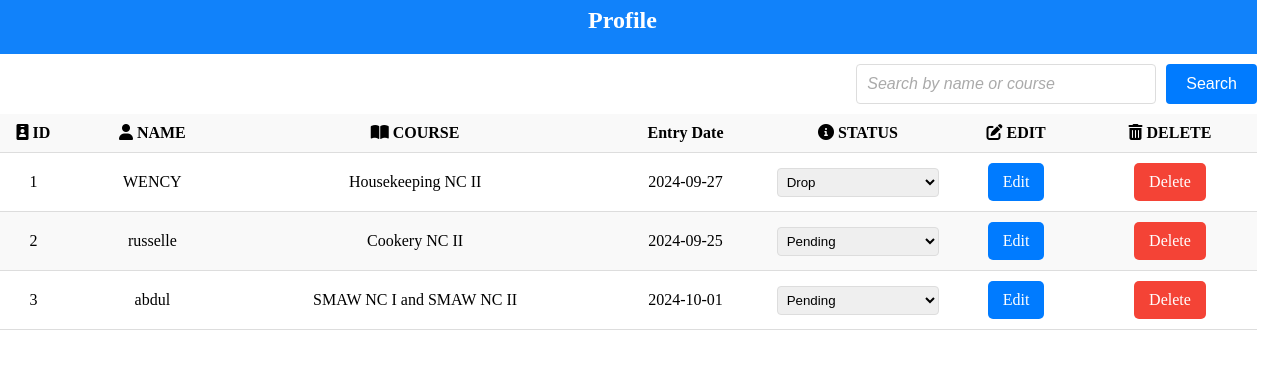
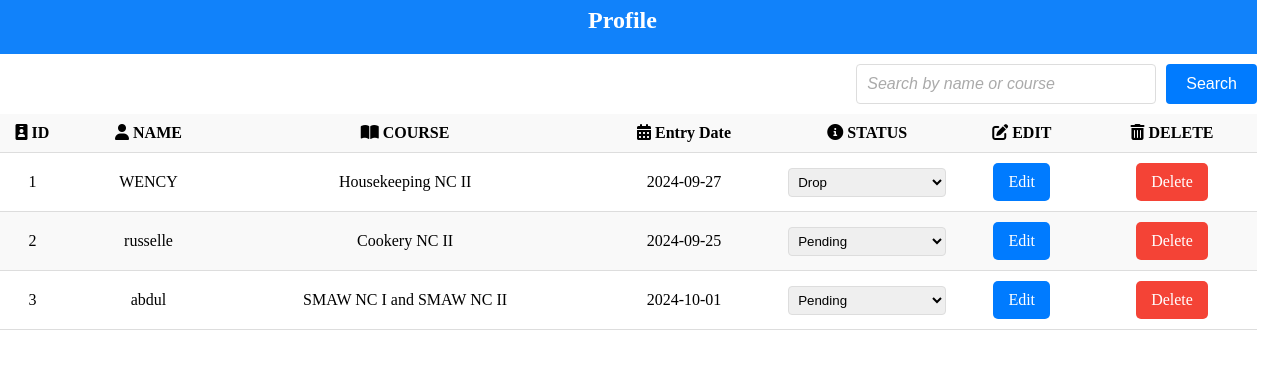
Before and after one commit to AbdulPaito/octber-1-, a PHP site: page /profile.php in a window 1280 px wide. Shown: the top 369 px of the page. Run offline with PHP 8.4, Linux system fonts and the light colour scheme; data comes from the database, SQL or seed files in the repository.

Commit message:
Add files via upload

```diff
--- a/profile.php
+++ b/profile.php
@@ -201,7 +201,7 @@ form input[type="text"]:focus {
         <th><i class="fas fa-id-badge"></i> ID</th>
         <th><i class="fas fa-user"></i> NAME</th>
         <th><i class="fas fa-book-open"></i> COURSE</th>
-        <th><i></i> Entry Date</th>
+        <th><i class="fas fa-calendar-alt"></i> Entry Date</th>
         <th><i class="fas fa-info-circle"></i> STATUS</th>
         <th><i class="fas fa-edit"></i> EDIT</th>
         <th><i class="fas fa-trash-alt"></i> DELETE</th>
```
